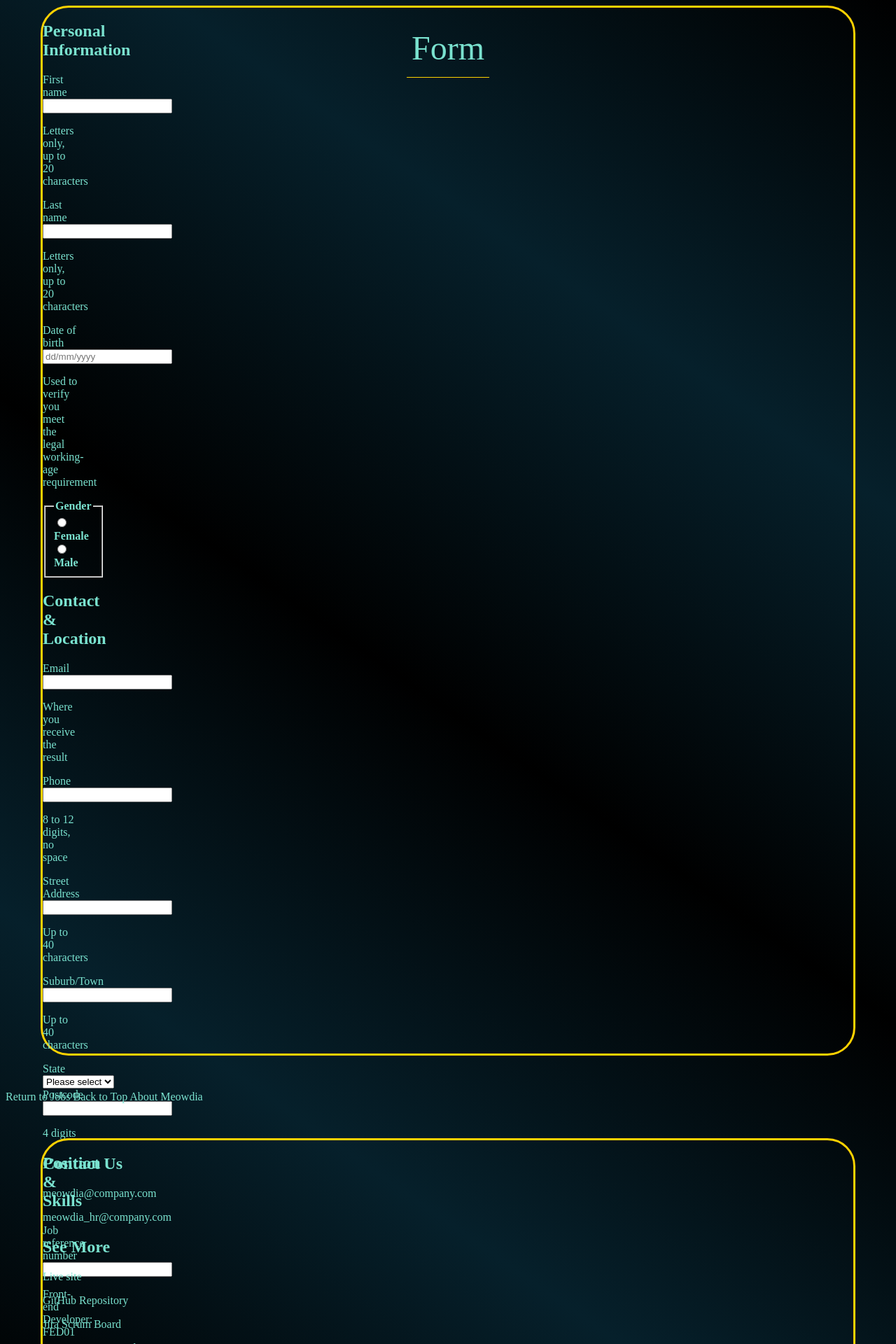
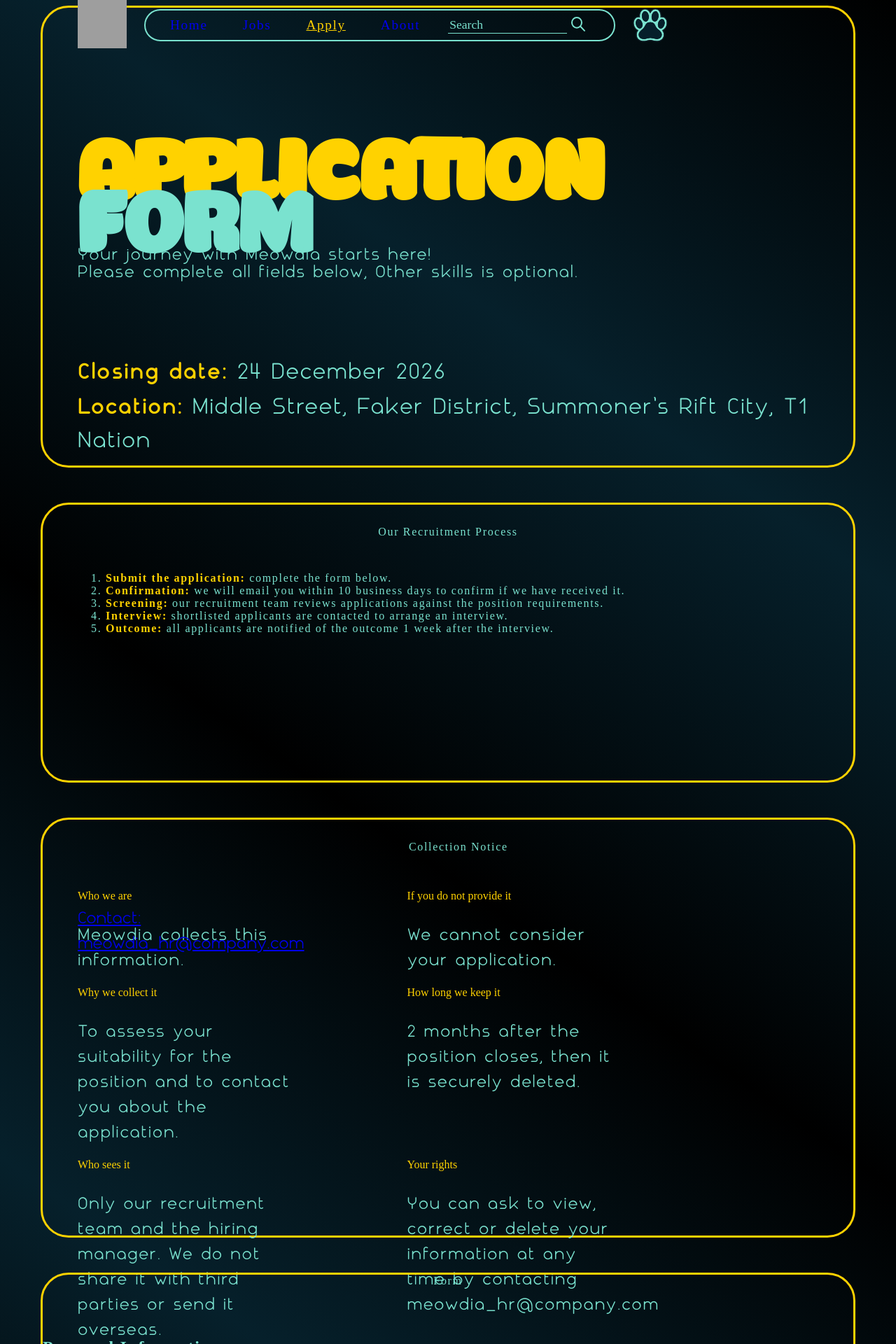
Before and after one commit to bachcodetinh/gito_gatos, a PHP site: page /apply.html in a window 1280 px wide. Shown: the top 1920 px of the page at 70% size. Run offline with PHP 8.4, Linux system fonts and the light colour scheme; grey boxes are pictures that could not be loaded.

Commit message:
fix header style

```diff
--- a/apply.html
+++ b/apply.html
@@ -20,35 +20,58 @@
     <meta name="author" content="Mon Le">
     <meta name="description" content="This page is an application form for a job at Meowdia company.">
 
-    <link href="mon_css/root_style.css" rel="stylesheet">
+    <link href="style.css" rel="stylesheet">
+
+    <link href="mon_css/apply_var_style.css" rel="stylesheet">
     <link href="mon_css/apply_style.css" rel="stylesheet">
-    <link href="mon_css/apply_recruitment_process_style.css" rel="stylesheet">
-    <link href="mon_css/apply_collection_notice_style.css" rel="stylesheet">
     <link href="mon_css/apply_form_style.css" rel="stylesheet">
+
 
     <title>Apply to Meowdia</title>
 
     <style>
         body {
-            background: repeating-linear-gradient(35deg, var(--bg-secondary-color), var(--bg-primary-color), var(--bg-secondary-color), var(--bg-primary-color), var(--bg-secondary-color));
+            background: repeating-linear-gradient(35deg,
+                    rgb(0, 0, 0), var(--background-color),
+                    rgb(0, 0, 0), var(--background-color),
+                    rgb(0, 0, 0), var(--background-color),
+                    rgb(0, 0, 0));
         }
     </style>
 </head>
 
 <body>
-    <!-- <header>
+    <header>
         <a id="top"></a>
-        <a href="./index.html" id="header_logo"><img src="images/logo.svg" alt="Meowdia Logo" /></a>
-        <nav id="nav" class="norm_text">
-            <p class="nav"><a href="./index.html">Home</a></p>
-            <p class="nav"><a href="./jobs.html">Jobs</a> </p>
-            <p class="nav_apply" id="nav_apply"><a href="./apply.html">Apply</a></p>
-            <p class="nav"><a href="./about.html">About</a></p>
-            <p class="nav"><a href="">Search</a></p>
-        </nav>
+
+        <!-- -------------------- -->
+        <div class="nav-row">
+            <a href="index.html" class="logo-link">
+                <img src="ngan-folder/logo-ngan.svg" alt="Meowdia Agency" class="logo">
+            </a>
+
+            <nav class="main-nav">
+                <ul>
+                    <li><a href="index.html">Home</a></li>
+                    <li><a href="jobs.html" >Jobs</a></li>
+                    <li><a href="apply.html" class="active" aria-current="page">Apply</a></li>
+                    <li><a href="about.html">About</a></li>
+                </ul>
+                <form class="nav-search" action="#" role="search">
+                    <input type="search" id="search-box" name="search" placeholder="Search">
+                    <button type="submit">
+                        <img src="ngan-folder/search-icon-ngan.svg" alt="Search">
+                    </button>
+                </form>
+            </nav>
+
+            <img src="ngan-folder/paw-ngan.svg" alt="" class="paw-icon">
+        </div>
+        <!-- -------------------- -->
+
         <div id="slogan">
-            <h1 class="accent">APPLICATION</h1>
-            <h1>FORM</h1>
+            <h1 class="slogan accent">APPLICATION</h1>
+            <h1 class="slogan">FORM</h1>
         </div>
         <div id="header_des" class="norm_text">
             <p>Your journey with Meowdia starts here!</p>
@@ -90,7 +113,8 @@
         </p>
 
         <strong class="sub_heading three">Who sees it</strong>
-        <p class="norm_text three">Only our recruitment team and the hiring manager. We do not share it with third parties
+        <p class="norm_text three">Only our recruitment team and the hiring manager. We do not share it with third
+            parties
             or send it overseas.</p>
         <strong class="sub_heading four">If you do not provide it</strong>
         <p class="norm_text four">We cannot consider your application.</p>
@@ -102,7 +126,7 @@
         <p class="norm_text six">You can ask to view, correct or delete your information at any time by contacting
             meowdia_hr@company.com</p>
 
-    </section> -->
+    </section>
 
     <section id="form">
         <h2 class="heading form">Form</h2>
@@ -306,40 +330,41 @@
         <a href="#top">Back to Top</a>
         <a href="./about.html">About Meowdia</a>
     </div>
-    <footer>
-        <div>
-            <h2>Contact Us</h2>
-            <p>
-                <a href="mailto:meowdia@company.com">meowdia@company.com</a>
-            </p>
-            <p>
-                <a href="mailto:meowdia_hr@company.com">meowdia_hr@company.com</a>
-            </p>
+    <img src="images/catface.png" alt="footer_cat" style="width: 80%; height: auto; display: block; margin: 0 auto;">
+
+    <footer class="meowdia_footer">
+        <div class="footer_main">
+            <div class="footer_left">
+                <div class="footer_logo">
+                    <img src="images/logo.svg" alt="meowdia_logo">
+                    <span class="logoname">EOWDIA</span>
+                </div>
+                <div class="copyright">
+                    &copy; 2026 Meowdia Agency. All rights reserved.
+                </div>
+            </div>
+            <div class="footer_right">
+                <div class="footer_columns">
+                    <div class="footer_column contact_col">
+                        <h3>Contact us</h3>
+                        <a href="mailto:meowdia@company.com">meowdia@company.com</a>
+                        <a href="mailto:meowdia_hr@company.com">meowdia_hr@company.com</a>
+                    </div>
+                    <div class="footer_column see_more_col">
+                        <h3>See more</h3>
+                        <a href="#" target="_blank">Live Site</a>
+                        <a href="https://github.com/bachcodetinh/gito_gatos.git" target="_blank">GitHub Repository</a>
+                        <a href="https://btyenngan6608.atlassian.net/browse/COS26P1" target="_blank">Jira Scrum
+                            Board</a>
+                        <a href="https://www.figma.com/design/tgypKCZj9eWjr5lhzS2puq/Gito_Gatos-Meowdia-Web-Page?m=auto&t=MYzFcJfbGJHMmjrl-6"
+                            target="_blank">Figma Design Board</a>
+                    </div>
+                </div>
+                <div class="instructor_credit">
+                    Instructed by Trung Kiểm Lâm #2611
+                </div>
+            </div>
         </div>
-        <div>
-            <h2>See More</h2>
-            <p>
-                <a href="https://bachcodetinh.github.io/gito_gatos/">Live site</a>
-            </p>
-            <p>
-                <a href="https://github.com/bachcodetinh/gito_gatos">GitHub Repository</a>
-            </p>
-            <p>
-                <a
-                    href="https://btyenngan6608.atlassian.net/jira/software/projects/COS26P1/boards/4/calendar?atlOrigin=eyJpIjoiMTViMDA5OTVlYWY4NGMxNzgxMjIzZWE0NDkyYWYwZWQiLCJwIjoiaiJ9">Jira
-                    Scrum Board</a>
-            </p>
-            <p>
-                <a
-                    href="https://www.figma.com/design/tgypKCZj9eWjr5lhzS2puq/Gito_Gatos-Meowdia-Web-Page?node-id=74-296&t=ngCQpk1ezZlVMU0e-1">Figma
-                    Design Board</a>
-            </p>
-        </div>
-
-
-
-        <p>© 2026 Meowdia Agency. All rights reserved.</p>
-        <p>Instructed by Trung Kiểm Lâm #2611</p>
     </footer>
 </body>
 
--- a/mon_css/apply_collection_notice_style.css
+++ /dev/null
@@ -1,76 +0,0 @@
-/* Layout for Collection Notice and its elements */
-#collection_notice {
-    display: grid;
-    grid-template-columns: var(--margin-outer) 2fr 1fr 1fr 1fr 2fr var(--margin-outer);
-    grid-template-rows: var( --margin-inner) 50px 1fr 1fr 2fr 1fr 2fr 1fr 2fr var(--margin-outer);
-    box-sizing: border-box;
-    height: 600px;
-}
-
-.yel_bar.col_not {
-    border-bottom: 1.5px solid var(--border-accent-color);
-    height: 20px;
-    grid-column: 4 / span 1;
-    grid-row: 3 / span 1;
-    text-align: center;
-}
-
-.sub_heading.one {
-    grid-column: 2 / span 1;
-    grid-row: 4 / span 1;
-}
-
-.norm_text.one {
-    grid-column: 2 / span 1;
-    grid-row: 5 / span 1;
-}
-
-.sub_heading.two {
-    grid-column: 2 / span 1;
-    grid-row: 6 / span 1;
-}
-
-.norm_text.two {
-    grid-column: 2 / span 1;
-    grid-row: 7 / span 1;
-}
-
-.sub_heading.three {
-    grid-column: 2 / span 1;
-    grid-row: 8 / span 1;
-}
-
-.norm_text.three{
-    grid-column: 2 / span 1;
-    grid-row: 9 / span 1;
-}
-
-.sub_heading.four {
-    grid-column: 4 / span 2;
-    grid-row: 4 / span 1;
-}
-
-.norm_text.four {
-    grid-column: 4 / span 2;
-    grid-row: 5 / span 1;
-}
-
-.sub_heading.five {
-    grid-column: 4 / span 2;
-    grid-row: 6 / span 1;
-}
-
-.norm_text.five {
-    grid-column: 4 / span 2;
-    grid-row: 7 / span 1;
-}
-
-.sub_heading.six {
-    grid-column: 4 / span 2;
-    grid-row: 8 / span 1;
-}
-
-.norm_text.six{
-    grid-column: 4 / span 2;
-    grid-row: 9 / span 1;
-}
--- a/mon_css/apply_form_style.css
+++ /dev/null
@@ -1,31 +0,0 @@
-/* Layout for Collection Notice and its elements */
-
-#form {
-    display: grid;
-    grid-template-columns: var(--margin-outer) 1fr 1fr 1fr 1fr 1fr 1fr 1fr 1fr 1fr var(--margin-outer);
-    grid-template-rows: var(--margin-inner) 50px 50px 1fr 1fr 50px 1fr 1fr 1fr 50px 1fr 50px 50px 1fr 1fr 1fr var(--margin-outer);
-    box-sizing: border-box;
-    height: 1500px;
-}
-
-.heading.form {
-    grid-column: 6 / span 1;
-    grid-row: 2 / span 1;
-
-    height: 50px;
-    margin: 0px;
-    text-align: center;
-}
-
-.yel_bar.form {
-    border-bottom: 1.5px solid var(--border-accent-color);
-    height: 20px;
-    grid-column: 6 / span 1;
-    grid-row: 3 / span 1;
-    text-align: center;
-}
-
-#PI {
-    grid-column: 2 / span 3;
-    grid-row: 4 / span 1;
-}
--- a/mon_css/apply_recruitment_process_style.css
+++ /dev/null
@@ -1,30 +0,0 @@
-/* Layout for Recruitment Process and its elements */
-#recruit_process {
-    display: grid;
-    grid-template-columns: var(--margin-outer) 1fr 1fr 1fr 1fr 1fr var(--margin-outer);
-    grid-template-rows: var( --margin-inner)  50px 1fr 3fr 1fr var(--margin-outer);
-    box-sizing: border-box;
-    height: 400px;
-}
-
-h2.heading {
-    grid-column: 3 / span 3;
-    grid-row: 2 / span 1;
-
-    height: 50px;
-    margin: 0px;
-    text-align: center;
-}
-
-.yel_bar.process {
-    border-bottom: 1.5px solid var(--border-accent-color);
-    height: 20px;
-    grid-column: 4 / span 1;
-    grid-row: 3 / span 1;
-    text-align: center;
-}
-
-#re_pro_list {
-    grid-column: 2 / span 5;
-    grid-row: 3 / span 5;
-}
--- a/mon_css/apply_style.css
+++ b/mon_css/apply_style.css
@@ -1,80 +1,3 @@
-/* filename: apply_style.css
-author: le ba cao minh
-
-created: October 16, 2026
-last modified: October 18, 2026
-description: css working style sheet for apply page
-
-AI acknowledgement: Cao Minh use Claude for cross checking requirements with project descriptions */
-
-/* ----------------------------- */
-
-/* This section determines the size and color of web elements*/
-
-h1 {
-    font: var(--slogan-text-style);
-}
-
-.norm_text {
-    font: var(--body-text-style);
-}
-
-.imp_text {
-    font: var(--important-text-style);
-}
-
-.mid_text {
-    font: var(--mid-text-style);
-}
-
-p,
-h1,
-h2,
-li,
-label, legend {
-    color: var(--text-bright-color);
-}
-
-.accent,
-strong {
-    color: var(--text-accent-color);
-}
-
-nav {
-    border: 3px solid var(--border-primary-color);
-    border-radius: 40px;
-}
-
-a:link,
-a:visited {
-    color: var(--text-bright-color);
-    text-decoration: none;
-}
-
-a:hover {
-    color: var(--text-accent-color);
-}
-
-.nav#nav__apply:link {
-    color: var(--text-accent-color);
-    text-decoration: underline;
-}
-
-.heading {
-    font: var(--heading-text-style);
-}
-
-.sub_heading {
-    font: var(--subheading-text-style)
-}
-
-header,
-section,
-footer {
-    border: 3px solid var(--border-accent-color);
-    border-radius: 40px;
-}
-
 /* This section determines the layout of the web */
 * {
     box-sizing: border-box;
@@ -85,8 +8,6 @@
     flex-direction: column;
     gap: var(--margin-outer);
 }
-
-
 
 header,
 section,
@@ -168,3 +89,143 @@
     margin: 0px;
     height: 50px;
 }
+
+/* Layout for Recruitment Process and its elements */
+#recruit_process {
+    display: grid;
+    grid-template-columns: var(--margin-outer) 1fr 1fr 1fr 1fr 1fr var(--margin-outer);
+    grid-template-rows: var( --margin-inner)  50px 1fr 3fr 1fr var(--margin-outer);
+    box-sizing: border-box;
+    height: 400px;
+}
+
+h2.heading {
+    grid-column: 3 / span 3;
+    grid-row: 2 / span 1;
+
+    height: 50px;
+    margin: 0px;
+    text-align: center;
+}
+
+.yel_bar.process {
+    border-bottom: 1.5px solid var(--border-accent-color);
+    height: 20px;
+    grid-column: 4 / span 1;
+    grid-row: 3 / span 1;
+    text-align: center;
+}
+
+#re_pro_list {
+    grid-column: 2 / span 5;
+    grid-row: 3 / span 5;
+}
+
+/* Layout for Collection Notice and its elements */
+#collection_notice {
+    display: grid;
+    grid-template-columns: var(--margin-outer) 2fr 1fr 1fr 1fr 2fr var(--margin-outer);
+    grid-template-rows: var( --margin-inner) 50px 1fr 1fr 2fr 1fr 2fr 1fr 2fr var(--margin-outer);
+    box-sizing: border-box;
+    height: 600px;
+}
+
+.yel_bar.col_not {
+    border-bottom: 1.5px solid var(--border-accent-color);
+    height: 20px;
+    grid-column: 4 / span 1;
+    grid-row: 3 / span 1;
+    text-align: center;
+}
+
+.sub_heading.one {
+    grid-column: 2 / span 1;
+    grid-row: 4 / span 1;
+}
+
+.norm_text.one {
+    grid-column: 2 / span 1;
+    grid-row: 5 / span 1;
+}
+
+.sub_heading.two {
+    grid-column: 2 / span 1;
+    grid-row: 6 / span 1;
+}
+
+.norm_text.two {
+    grid-column: 2 / span 1;
+    grid-row: 7 / span 1;
+}
+
+.sub_heading.three {
+    grid-column: 2 / span 1;
+    grid-row: 8 / span 1;
+}
+
+.norm_text.three{
+    grid-column: 2 / span 1;
+    grid-row: 9 / span 1;
+}
+
+.sub_heading.four {
+    grid-column: 4 / span 2;
+    grid-row: 4 / span 1;
+}
+
+.norm_text.four {
+    grid-column: 4 / span 2;
+    grid-row: 5 / span 1;
+}
+
+.sub_heading.five {
+    grid-column: 4 / span 2;
+    grid-row: 6 / span 1;
+}
+
+.norm_text.five {
+    grid-column: 4 / span 2;
+    grid-row: 7 / span 1;
+}
+
+.sub_heading.six {
+    grid-column: 4 / span 2;
+    grid-row: 8 / span 1;
+}
+
+.norm_text.six{
+    grid-column: 4 / span 2;
+    grid-row: 9 / span 1;
+}
+
+/* Layout for Form and its elements */
+
+/* #form {
+    display: grid;
+    grid-template-columns: var(--margin-outer) 1fr 1fr 1fr 1fr 1fr 1fr 1fr 1fr 1fr var(--margin-outer);
+    grid-template-rows: var(--margin-inner) 50px 50px 1fr 1fr 50px 1fr 1fr 1fr 50px 1fr 50px 50px 1fr 1fr 1fr var(--margin-outer);
+    box-sizing: border-box;
+    height: 1500px;
+} */
+
+.heading.form {
+    grid-column: 6 / span 1;
+    grid-row: 2 / span 1;
+
+    height: 50px;
+    margin: 0px;
+    text-align: center;
+}
+
+.yel_bar.form {
+    border-bottom: 1.5px solid var(--border-accent-color);
+    height: 20px;
+    grid-column: 6 / span 1;
+    grid-row: 3 / span 1;
+    text-align: center;
+}
+
+/* #PI {
+    grid-column: 2 / span 3;
+    grid-row: 4 / span 1;
+} */
--- /dev/null
+++ b/mon_css/apply_var_style.css
@@ -0,0 +1,58 @@
+:root {
+
+    /* Dimensions */
+    --margin-outer: 50px;
+    --margin-inner: 30px;
+
+    /* Fonts */
+
+    --important-font-size:  2rem;
+}
+
+/* Universal font setup */
+
+.slogan {
+    font-family: var(--iciel-font);
+    font-size: var(--slogan-font-size);
+}
+
+.norm_text {
+    font-family: var(--nokio-font);
+    font-size: var(--body-font-size);
+}
+
+.imp_text {
+    font-family: var(--nokio-font);
+    font-size: var(--important-font-size);
+}
+
+p,
+h1,
+h2,
+li,
+label,
+legend {
+    color: var(--main-color);
+    letter-spacing: var(--iciel-letter-spacing);
+}
+
+.accent,
+strong {
+    color: var(--secondary-color);
+}
+
+
+.heading {
+    font: var(--heading-text-style);
+}
+
+.sub_heading {
+    font: var(--subheading-text-style)
+}
+
+header,
+section,
+footer {
+    border: 3px solid var(--secondary-color);
+    border-radius: 40px;
+}
--- a/mon_css/root_style.css
+++ /dev/null
@@ -1,77 +0,0 @@
-:root {
-    /* Colors */
-    --bg-secondary-color: rgb(0, 0, 0);
-    --bg-primary-color: rgb(6, 32, 43);
-
-    --border-accent-color: rgb(255, 210, 0);
-    --border-primary-color: rgb(122, 226, 207);
-
-    --text-bright-color: rgb(122, 226, 207);
-    --text-accent-color: rgb(255, 210, 0);
-
-    /* Dimensions */
-    --margin-outer: 50px;
-    --margin-inner: 30px;
-
-    /*Fonts Setups*/
-    @font-face {
-        font-family: "FS Nokio";
-        src: url('../fonts/FSNokioBold.woff2') format('woff2');
-        font-weight: 100 900;
-        font-style: normal;
-        font-display: swap;
-    }
-
-    @font-face {
-        font-family: "FS Nokio";
-        src: url('../fonts/FSNokioMedium.woff2') format('woff2');
-        font-weight: 100 900;
-        font-style: normal;
-        font-display: swap;
-    }
-
-    @font-face {
-        font-family: "FS Nokio";
-        src: url('../fonts/FSNokioRegular.woff2') format('woff2');
-        font-weight: 100 900;
-        font-style: normal;
-        font-display: swap;
-    }
-
-    @font-face {
-        font-family: "FSNokio";
-        src: url('../fonts/FSNokioLight.woff2') format('woff2');
-        font-weight: 100 900;
-        font-style: normal;
-        font-display: swap;
-    }
-
-    @font-face {
-        font-family: "FS Nokio";
-        src: url('../fonts/FSNokiExtraoLight.woff2') format('woff2');
-        font-weight: 100 900;
-        font-style: normal;
-        font-display: swap;
-    }
-
-    @font-face {
-        font-family: "iCiel Pony";
-        src: url('../fonts/iCielPony.woff2') format('woff2');
-        font-weight: normal;
-        font-style: normal;
-        font-display: swap;
-    }
-
-    /* Fonts Styling */
-    --slogan-text-style: 6em iCiel Pony;
-    --heading-text-style: 3em iCiel Pony;
-    --subheading-text-style: 1.5em iCiel Pony;
-
-
-    --body-text-style: normal normal 900 1em FS Nokio;
-    --mid-text-style: normal normal 900 1.5em FS Nokio;
-    --important-text-style: normal normal 900 2em FS Nokio;
-
-
-
-}
```
